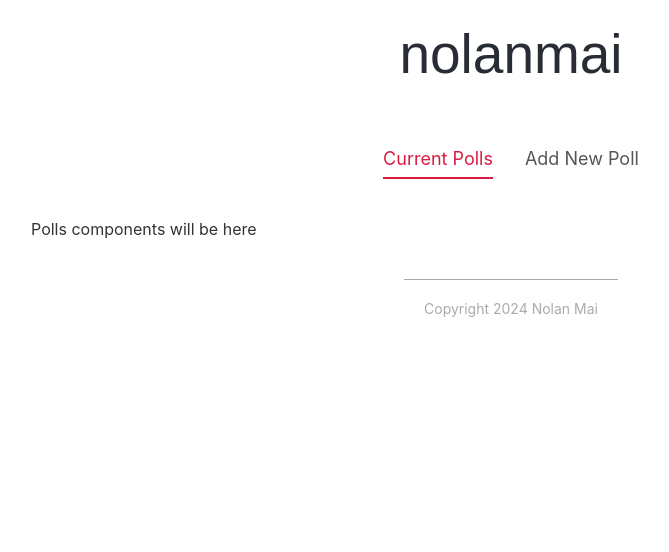
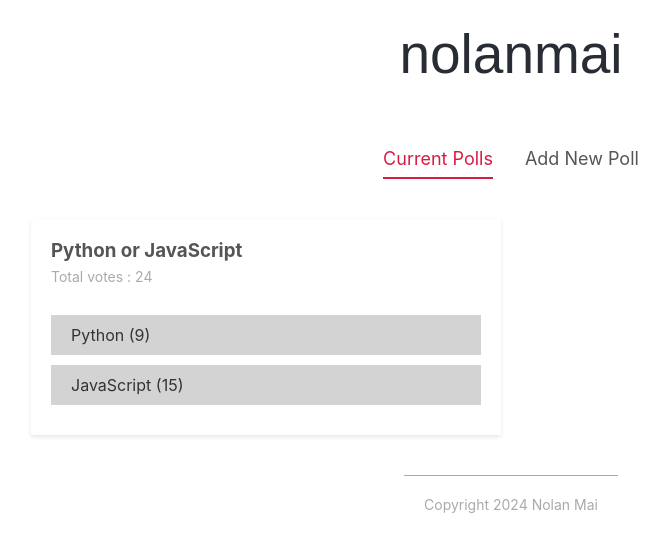
Before and after one commit to PotBorger/Poll-Visualization-Demo, a Svelte app: page / in a window 1280 px wide. Shown: the top 552 px of the page, without its empty margins (129-798 px from the left). Built offline with nearby package versions, Linux system fonts and the light colour scheme.

Commit message:
Handled votes.

```diff
--- a/src/App.svelte
+++ b/src/App.svelte
@@ -1,22 +1,58 @@
 <script>
 	import Header from "./components/Header.svelte";
 	import Footer from "./components/Footer.svelte";
-  import Tabs from "./shared/Tabs.svelte";
-	export let name;
+	import Tabs from "./shared/Tabs.svelte";
+	import CreatePollForm from "./components/CreatePollForm.svelte";
+  import PollList from "./components/PollList.svelte";
+		// export let name;
 
 	//tabs
 	let items = ['Current Polls','Add New Poll'];
 	let activeItem = 'Current Polls';
-	const tabChange = (e)=>{activeItem = e.detail;}
+	const tabChange = (e)=>{
+		console.log(e.detail)
+		activeItem = e.detail;}
+
+	let polls = [
+	{
+		id: 1,
+		question: 'Python or JavaScript',
+		answerA : 'Python',
+		answerB : 'JavaScript',
+		votesA: 9,
+		votesB: 15
+	},
+	]
+	const handleAdd = (e)=>{
+		const poll = e.detail;
+		polls = [poll,...polls];
+		activeItem = 'Current Polls'
+	}
+
+	const handleVote = (e)=>{
+		const {id, option} = e.detail;
+		let copyOfPolls = [...polls]
+		let upvotedPoll = copyOfPolls.find((poll)=> poll.id === id)
+		if (option === "a"){
+			upvotedPoll.votesA++;
+		}
+		if (option === "b"){
+			upvotedPoll.votesB++;
+		}
+
+		polls = copyOfPolls;
+	}
 </script>
 
 <Header/>
 <main>
 	<Tabs {items} {activeItem} on:tabChange={tabChange}></Tabs>
 	{#if activeItem === 'Current Polls'}
-		<p>Polls components will be here</p>
+		<PollList {polls} on:vote={handleVote}/>
 	{:else if activeItem === 'Add New Poll'}
-		<p>Add new poll here</p>
+		<CreatePollForm on:add={handleAdd}/>
+	{:else}
+	<p>clm</p>
 	{/if}
 </main>
 <Footer/>
--- /dev/null
+++ b/src/components/CreatePollForm.svelte
@@ -0,0 +1,82 @@
+<script>
+    import {createEventDispatcher} from 'svelte';
+    import Button from "../shared/Button.svelte";
+
+    let dispatch = createEventDispatcher();
+    let fields = {question:'', answerA:'', answerB:''};
+    let error = {question:'', answerA:'', answerB:''};
+    let valid = false;
+    const submitHandler = () =>{
+        valid = true;
+        //valdate questions
+        if(fields.question.trim().length < 5){
+            valid = false;
+            error.question = 'Question must be at least 5 characters long.';
+        } else {
+            error.question = '';
+        }
+
+        if(fields.answerA.trim().length < 1){
+            valid = false;
+            error.answerA = 'Answer A cannot be empty.';
+        } else {
+            error.questioB = '';
+        }
+
+        if(fields.answerB.trim().length < 1){
+            valid = false;
+            error.answerB= 'Answer B cannot be empty.';
+        } else {
+            error.answerB = '';
+        }
+
+        //add poll
+        if (valid){
+            let poll = {...fields, votesA:0, votesB:0, id: Math.random()}
+            dispatch('add', poll)
+        }
+    }
+</script>
+
+<form on:submit|preventDefault={submitHandler} >
+    <div class = "form-field">
+        <label for = 'question'>Poll Question:</label>
+        <input type = "text" id = "question" bind:value={fields.question}>
+        <div class="error">{error.question}</div>
+    </div>
+    <div class = "form-field">
+        <label for = 'answer-a'>Answer A:</label>
+        <input type = "text" id = "answer-a" bind:value={fields.answerA}>
+        <div class="error">{error.answerA}</div>
+    </div>
+    <div class = "form-field">
+        <label for = 'answer-b'>Answer B:</label>
+        <input type = "text" id = "answer-b" bind:value={fields.answerB}>
+        <div class="error">{error.answerB}</div>
+    </div>
+    <Button flat = {true} type ="secondary">Add poll</Button>
+</form>
+
+<style>
+    form{
+        width: 400px;
+        margin: 0 auto;
+        text-align: center;
+    }
+    .form-field{
+        margin: 18px auto;
+    }
+    input{
+        width: 100%;
+        border-radius: 6px;
+    }
+    label{
+        margin: 10px auto;
+        text-align: left;
+    }
+    .error{
+        font-weight: bold;
+        font-size: 12px;
+        color:#d91b42;
+    }
+</style>
--- /dev/null
+++ b/src/components/PollDetails.svelte
@@ -0,0 +1,52 @@
+<script>
+    import {createEventDispatcher} from 'svelte';
+    import Card from "../shared/Card.svelte";
+    export let poll;
+    const dispatch = createEventDispatcher();
+    //reactive values
+    $: totalVotes = poll.votesA + poll.votesB;
+    const handleVote = (option,id)=>{
+        dispatch('vote',{option,id})
+    }
+</script>
+
+<Card>
+<div class = "poll">
+    <h3>{poll.question}</h3>
+    <p>Total votes : {totalVotes}</p>
+    <div class = "answer" on:click={() => handleVote('a',poll.id)}>
+        <div class = "percent percent-a"></div>
+        <span>{poll.answerA} ({poll.votesA})</span>
+    </div>
+    <div class = "answer" on:click={() => handleVote('b',poll.id)}>
+        <div class = "percent percent-b"></div>
+        <span>{poll.answerB} ({poll.votesB})</span>
+    </div>
+</div>
+</Card>
+
+<style>
+    h3{
+      margin: 0 auto;
+      color: #555;
+    }
+    p{
+      margin-top: 6px;
+      font-size: 14px;
+      color: #aaa;
+      margin-bottom: 30px;
+    }
+    .answer{
+      background:lightgray;
+      cursor: pointer;
+      margin: 10px auto;
+      position: relative;
+    }
+    .answer:hover{
+      opacity: 0.6;
+    }
+    span{
+      display: inline-block;
+      padding: 10px 20px;
+    }
+  </style>
--- /dev/null
+++ b/src/components/PollList.svelte
@@ -0,0 +1,18 @@
+<script>
+    import PollDetails from "./PollDetails.svelte";
+    export let polls = [];
+</script>
+
+<div class = "poll-list">
+    {#each polls as poll (poll.id)}
+        <PollDetails {poll} on:vote/>
+    {/each}
+</div>
+
+<style>
+    .poll-list{
+        display: grid;
+        grid-template-columns: 1fr 1fr;
+        grid-gap: 20px;
+    }
+</style>
--- /dev/null
+++ b/src/shared/Button.svelte
@@ -0,0 +1,41 @@
+<script>
+    export let type = 'primary';
+    export let flat = false;
+    export let inverse = false;
+</script>
+
+<button class={type} class:flat={flat} class:inverse={inverse}>
+    <slot></slot>
+</button>
+
+<style>
+    button{
+        border: 0;
+        cursor: pointer;
+        border-radius: 6px;
+        padding: 8px 12px;
+        font-weight: bold;
+        box-shadow: 1px 2px 3px rgba(0,0,0,0.2);
+    }
+    .primary{
+        background: #d91b42;
+        color: white;
+    }
+    .secondary{
+        background: #45c496;
+        color: white;
+    }
+    .flat{
+        box-shadow: none;
+    }
+    .primary.inverse{
+        color:#d91b42;
+        background:white;
+        border: 2px solid #d91b42;
+    }
+    .secondary.inverse{
+        color:#45c496;
+        background:white;
+        border: 2px solid #45c496;
+    }
+</style>
--- /dev/null
+++ b/src/shared/Card.svelte
@@ -0,0 +1,14 @@
+<div class="card">
+    <slot>
+
+    </slot>
+</div>
+
+<style>
+    .card{
+        background: white;
+        padding:20px;
+        border: 6px;
+        box-shadow: 0px 2px 4px rgba(0,0,0,0.1);
+    }
+</style>
--- a/src/shared/Tabs.svelte
+++ b/src/shared/Tabs.svelte
@@ -36,4 +36,5 @@
         border-bottom: 2px solid #d91b42;
         padding-bottom: 8px;
     }
+
 </style>
```
